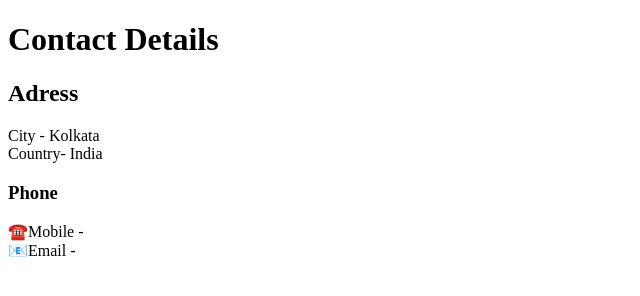
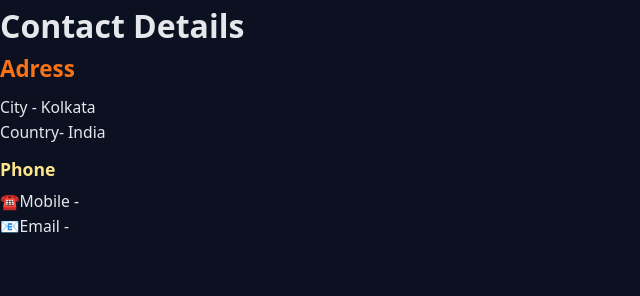
Before and after one commit to neonsaikat/Capstone-Project, a plain HTML site: page Public/Contact.html in a window 1280 px wide. Shown: the whole page, without its empty margins (0-640 px from the left). Drawn offline with Linux system fonts and the light colour scheme.

Commit message:
Update Contact.html

```diff
--- a/Public/Contact.html
+++ b/Public/Contact.html
@@ -5,7 +5,7 @@
 <head>
     <meta charset="UTF-8">
     <title>Contact Saikat</title>
-    <link rel="stylesheet" href="/..style.css">
+    <link rel="stylesheet" href="../style.css">
 </head>
 
 
```
